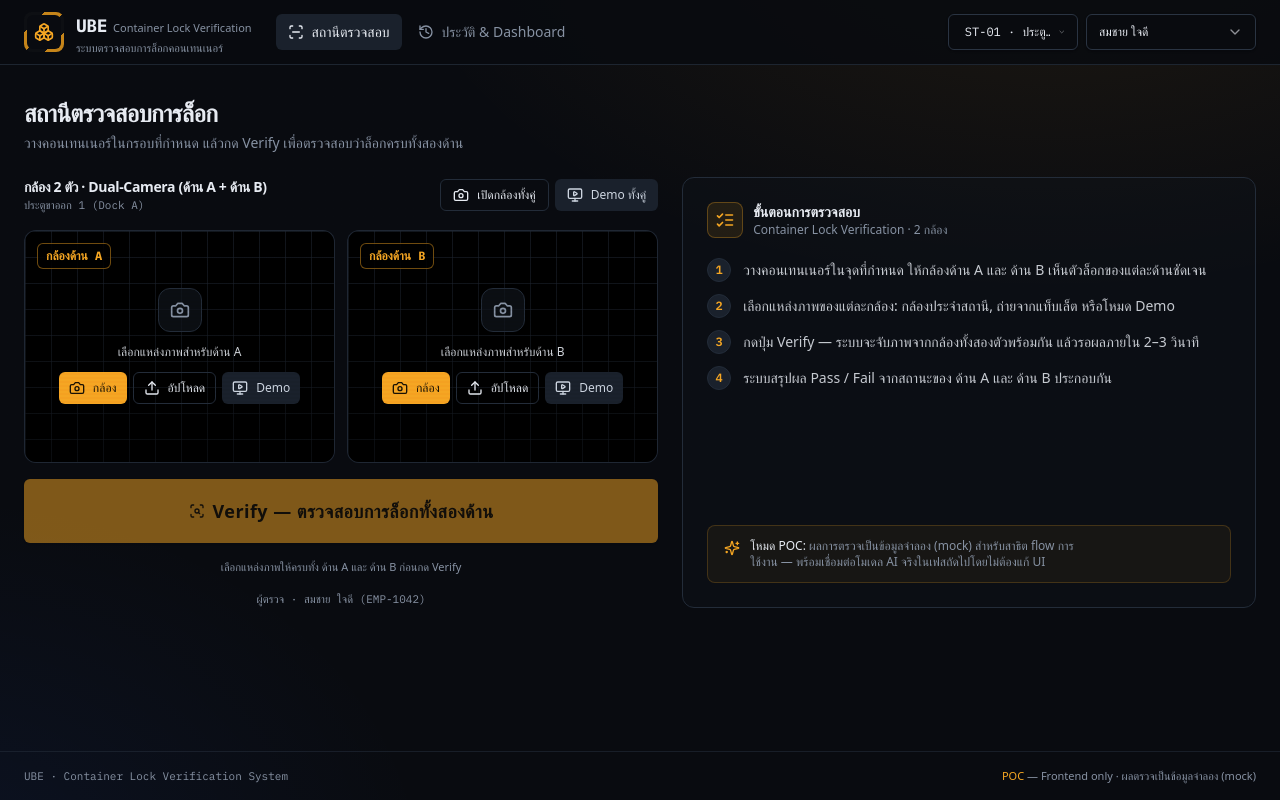
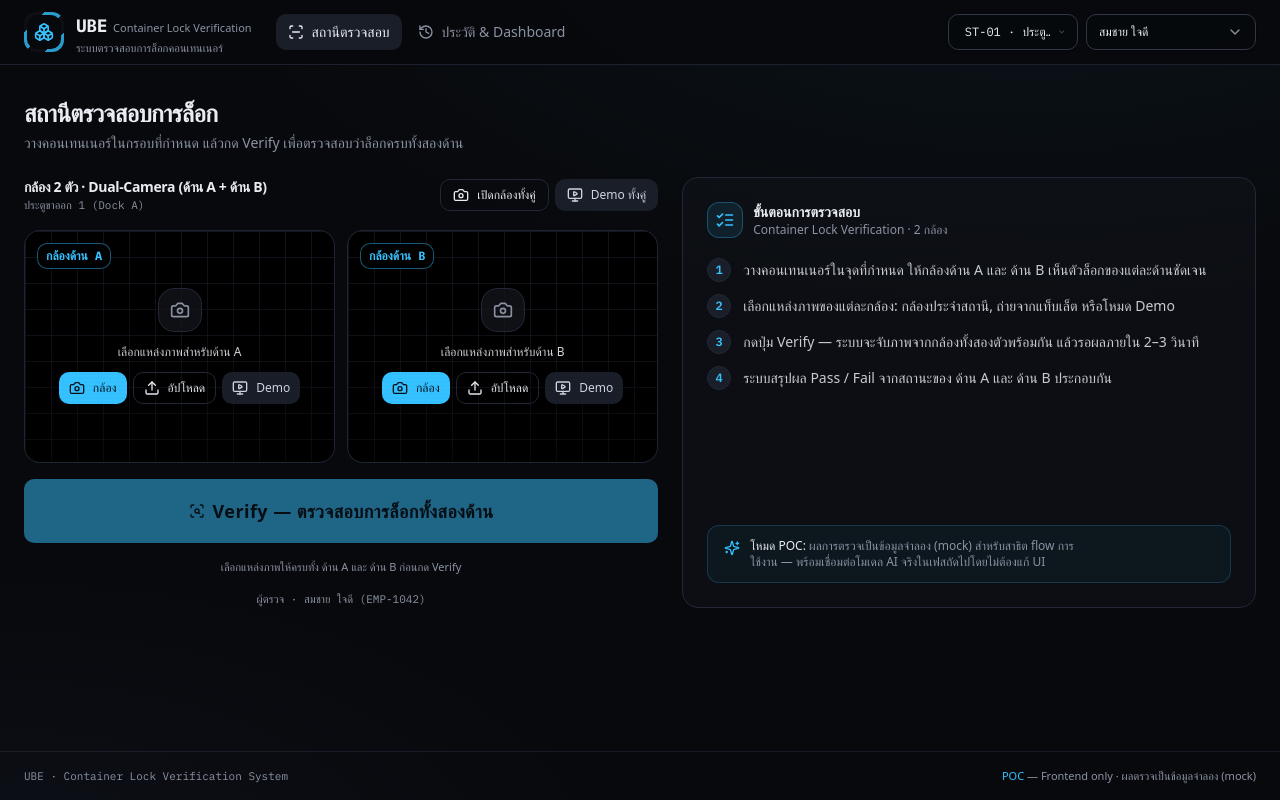
Before and after one commit to pergazuz/UBE-Container-Lock-Verification-System, a React (Vite) app: page / in a window 1280 px wide. Built offline with nearby package versions, Linux system fonts and the light colour scheme; a web font is replaced by a local one.

Commit message:
style: update design direction and color palette in README and CSS

```diff
--- a/src/index.css
+++ b/src/index.css
@@ -10,45 +10,48 @@
 */
 
 :root {
-  --background: #090b10;
-  --foreground: #e7ebf2;
+  /* "INSTRUMENT" industrial-HMI palette — cool electric-azure identity */
+  --background: #08090c;
+  --foreground: #e9ecf2;
 
-  --card: #10141c;
-  --card-foreground: #e7ebf2;
+  --card: #14171f;
+  --card-foreground: #e9ecf2;
 
-  --popover: #10141c;
-  --popover-foreground: #e7ebf2;
+  --popover: #14171f;
+  --popover-foreground: #e9ecf2;
 
-  /* Amber hazard = primary action */
-  --primary: #f5a623;
-  --primary-foreground: #1a1204;
+  /* Electric azure = primary / live / active */
+  --primary: #36c2ff;
+  --primary-foreground: #04121a;
 
-  --secondary: #1a212c;
+  --secondary: #1a1e29;
   --secondary-foreground: #cdd5e0;
 
-  --muted: #161c26;
-  --muted-foreground: #8792a3;
+  --muted: #131722;
+  --muted-foreground: #8b93a3;
 
-  --accent: #1c2530;
+  --accent: #1a1e29;
   --accent-foreground: #eef2f7;
 
-  --destructive: #f04248;
+  --destructive: #ff5247;
   --destructive-foreground: #fff5f5;
 
-  --border: #232c39;
-  --input: #2a3442;
-  --ring: #f5a623;
+  --border: #232838;
+  --input: #313749;
+  --ring: #36c2ff;
 
-  /* Safety signal semantics */
-  --pass: #2fd98a;
+  /* Signal semantics */
+  --pass: #2fd98a; /* green — both sides locked */
   --pass-foreground: #04160d;
-  --fail: #ff5257;
+  --fail: #ff5247; /* stop red */
   --fail-foreground: #1c0405;
-  --uncertain: #ffc94d;
+  --uncertain: #ffb020; /* amber warn */
   --uncertain-foreground: #1c1403;
-  --hazard: #f5a623;
+  --info: #6e8bff; /* indigo — neutral info */
+  /* "hazard/active" decorative accent unified to the azure signal */
+  --hazard: #36c2ff;
 
-  --radius: 0.5rem;
+  --radius: 0.75rem;
 
   --font-sans: "IBM Plex Sans Thai", ui-sans-serif, system-ui, sans-serif;
   --font-mono: "IBM Plex Mono", ui-monospace, "SF Mono", monospace;
@@ -81,6 +84,7 @@
   --color-fail-foreground: var(--fail-foreground);
   --color-uncertain: var(--uncertain);
   --color-uncertain-foreground: var(--uncertain-foreground);
+  --color-info: var(--info);
   --color-hazard: var(--hazard);
 
   --radius-sm: calc(var(--radius) - 4px);
@@ -108,17 +112,17 @@
     color: var(--foreground);
     font-family: var(--font-sans);
     font-feature-settings: "cv05", "ss01";
-    /* Layered instrument-panel atmosphere: radial glow + faint grid */
+    /* Blueprint atmosphere: cool azure + indigo vignette */
     background-image:
       radial-gradient(
-        1100px 620px at 82% -10%,
-        color-mix(in oklab, var(--hazard) 9%, transparent),
-        transparent 60%
+        120% 90% at 80% -10%,
+        rgba(54, 194, 255, 0.06),
+        transparent 55%
       ),
       radial-gradient(
-        900px 700px at -5% 110%,
-        color-mix(in oklab, #2f6bff 8%, transparent),
-        transparent 55%
+        100% 80% at 0% 110%,
+        rgba(110, 139, 255, 0.05),
+        transparent 50%
       ),
       linear-gradient(
         to bottom,
```
Also changed, not shown: 1 other file (tests, documents, lock files or other folders).
